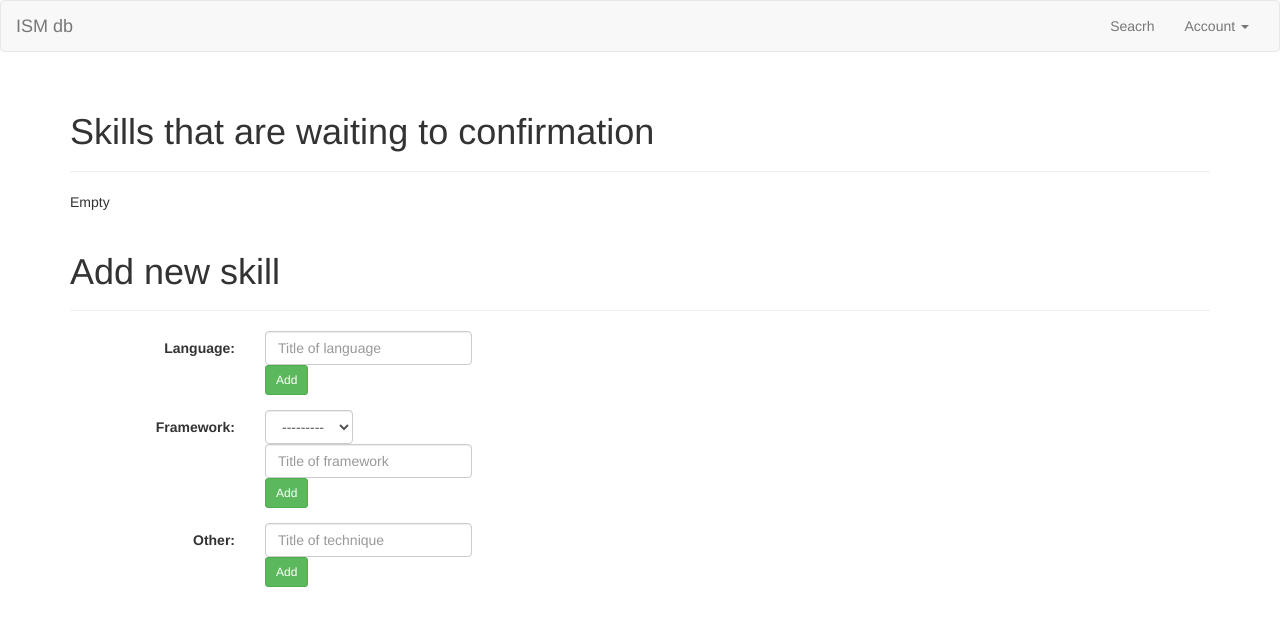
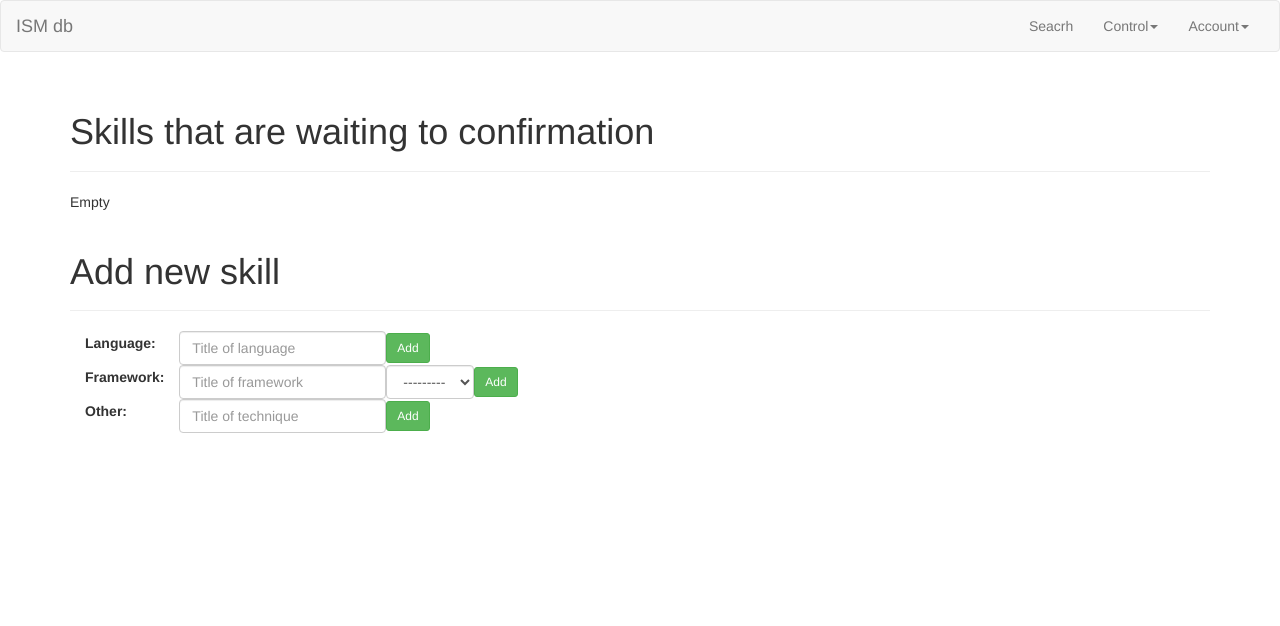
Before and after one commit to SSkeptix/ismdb, a Django app: page /control/add_skill/ in a window 1280 px wide. Shown: the top 626 px of the page. Run offline with Django 3.2, Linux system fonts and the light colour scheme; the visitor is signed in with stand-in values (Sample User, id 1); some libraries are stand-ins or nearby versions.

Commit message:
add link 'core:add_skill'

```diff
--- a/core/control/add_skill/views.py
+++ b/core/control/add_skill/views.py
@@ -86,7 +86,6 @@ class AddSkill(TemplateView):
 					form.save(validated_by = models.User.objects.get(id=request.user.id))
 				else:
 					form.save()
-				return HttpResponse('saved')
 				return redirect('core:add_skill')
 
 
--- a/templates/account/profile/add_skill.html
+++ b/templates/account/profile/add_skill.html
@@ -18,6 +18,10 @@ Add skill
     	<li>Frameworks</li>
     	<li>Another techniques (database, algorithms and so on)</li>
     </p>
+
+    <h4>If you don't see your skill please <a href="{% url 'core:add_skill' %}">add new skill</a>.</h4>
+
+
     <h3>Choose your skill:</h3>
 
 	<div class="panel-group" id="add_skill" role="tablist" aria-multiselectable="true">
--- a/templates/base.html
+++ b/templates/base.html
@@ -31,7 +31,14 @@
         <li><a href="{% url 'core:search' %}">Seacrh</a></li>
         {% if user.is_authenticated %}
           <li class="dropdown">
-            <a href="#" class="dropdown-toggle" data-toggle="dropdown" role="button" aria-expanded="false">Account <span class="caret"></span></a>
+            <a href="#" class="dropdown-toggle" data-toggle="dropdown" role="button" aria-expanded="false">Control<span class="caret"></span></a>
+            <ul class="dropdown-menu" role="menu">
+              <li><a href="{% url 'core:add_skill' %}">Skills</a></li>
+            </ul>
+          </li>
+
+          <li class="dropdown">
+            <a href="#" class="dropdown-toggle" data-toggle="dropdown" role="button" aria-expanded="false">Account<span class="caret"></span></a>
             <ul class="dropdown-menu" role="menu">
               <li><a href="{% url 'account:profile' username=user.username  %}">Profile</a></li>
               <li><a href="{% url 'account:edit_profile' username=user.username %}">Edit profile</a></li>
--- a/templates/core/add_skill.html
+++ b/templates/core/add_skill.html
@@ -56,46 +56,57 @@ Search
         <h1>Add new skill</h1>
     </div>
 
+    <table>
+
+        {% if lang_form.value.errors %}
+        <tr>
+            <td></td>
+            <td>{{ lang_form.value.errors }}</td>
+        </tr>
+        {% endif %}
+        <tr>
             <form class="form-horizontal" method="post">
         	    {% csrf_token %}
-		<div class="form-group">
-        <label class="col-sm-2 control-label" >{{ lang_form.value.label_tag }}</label>
-            <div class="col-sm-10">
-                {{ lang_form.value.errors }}
-                {{ lang_form.value }}
-                <input class="btn btn-success btn-sm" type="submit" name="lang" value="Add" />
-            </div>
-        </div>
+                <td><label class="col-sm-2 control-label" >{{ lang_form.value.label_tag }}</label></td>
+                <td>{{ lang_form.value }}</td>
+                <td><input class="btn btn-success btn-sm" type="submit" name="lang" value="Add" /></td>
         	</form>
+        </tr>
 
+
+        {% if fram_form.value.errors %}
+        <tr>
+            <td></td>
+            <td>{{ fram_form.value.errors }}</td>
+        </tr>
+        {% endif %}
+        <tr>
             <form class="form-horizontal" method="post">
                 {% csrf_token %}
-		<div class="form-group">
-        <label class="col-sm-2 control-label" >{{ fram_form.value.label_tag }}</label>
-            <div class="col-sm-10">
-            	{{ fram_form.lang.errors }}
-                {{ fram_form.lang }}
+                <td><label class="col-sm-2 control-label" >{{ fram_form.value.label_tag }}</label></td>
+                <td>{{ fram_form.value }}</td>
+                <td>{{ fram_form.lang }}</td>
+                <td><input class="btn btn-success btn-sm" type="submit" name="fram" value="Add" /></td>
+            </form>
+        </tr>
 
-                {{ fram_form.value.errors }}
-                {{ fram_form.value }}
-                <input class="btn btn-success btn-sm" type="submit" name="fram" value="Add" />
-            </div>
-        </div>
-	</form>
 
+        {% if other_form.value.errors %}
+        <tr>
+            <td></td>
+            <td>{{ other_form.value.errors }}</td>
+        </tr>
+        {% endif %}
+        <tr>
             <form class="form-horizontal" method="post">
                 {% csrf_token %}
-		<div class="form-group">
-        <label class="col-sm-2 control-label" >{{ other_form.value.label_tag }}</label>
-            <div class="col-sm-10">
-                {{ other_form.value.errors }}
-                {{ other_form.value }}
-                <input class="btn btn-success btn-sm" type="submit" name="other" value="Add" />
-            </div>
-        </div>
+                <td><label class="col-sm-2 control-label" >{{ other_form.value.label_tag }}</label></td>
+                <td>{{ other_form.value }}</td>
+                <td><input class="btn btn-success btn-sm" type="submit" name="other" value="Add" /></td>
             </form>
+        </tr>
 
-
+    </table>
 
 </div>
 
```
Lines whose indentation alone changed are shown as unchanged.
